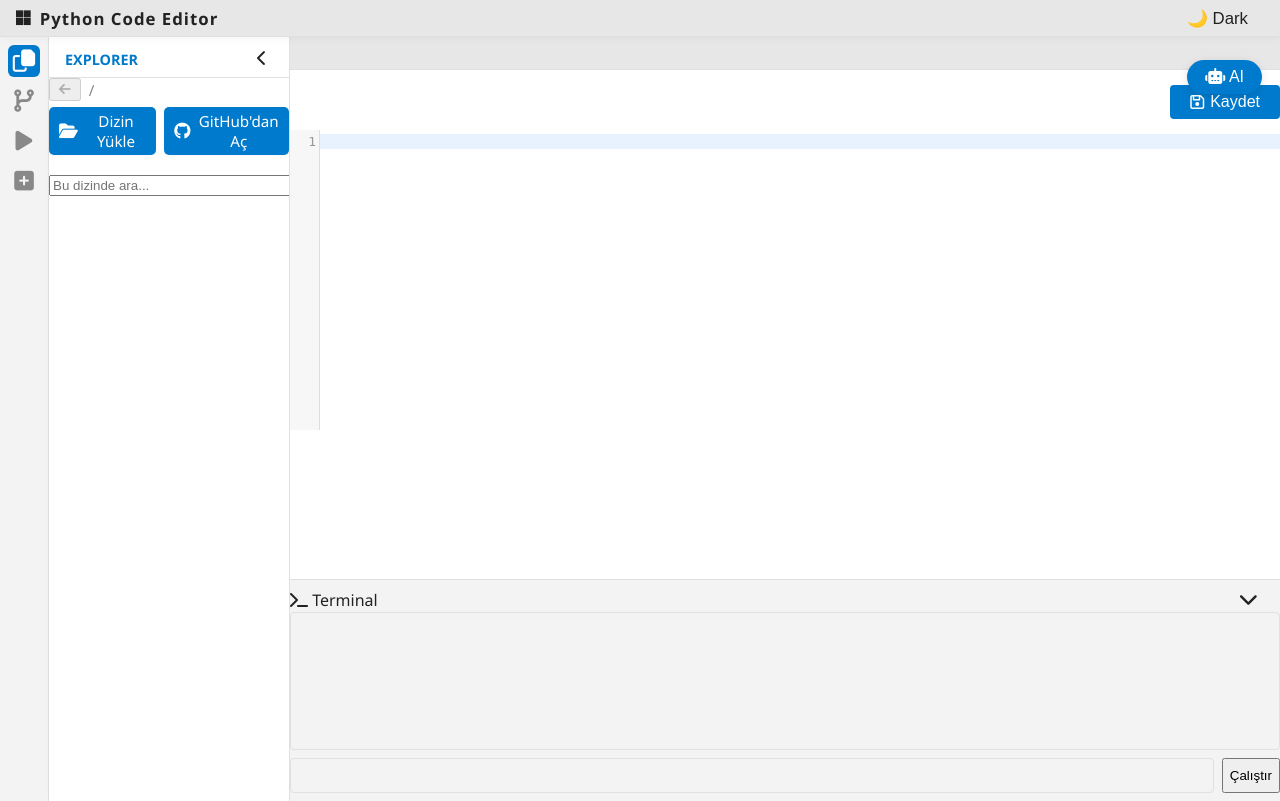
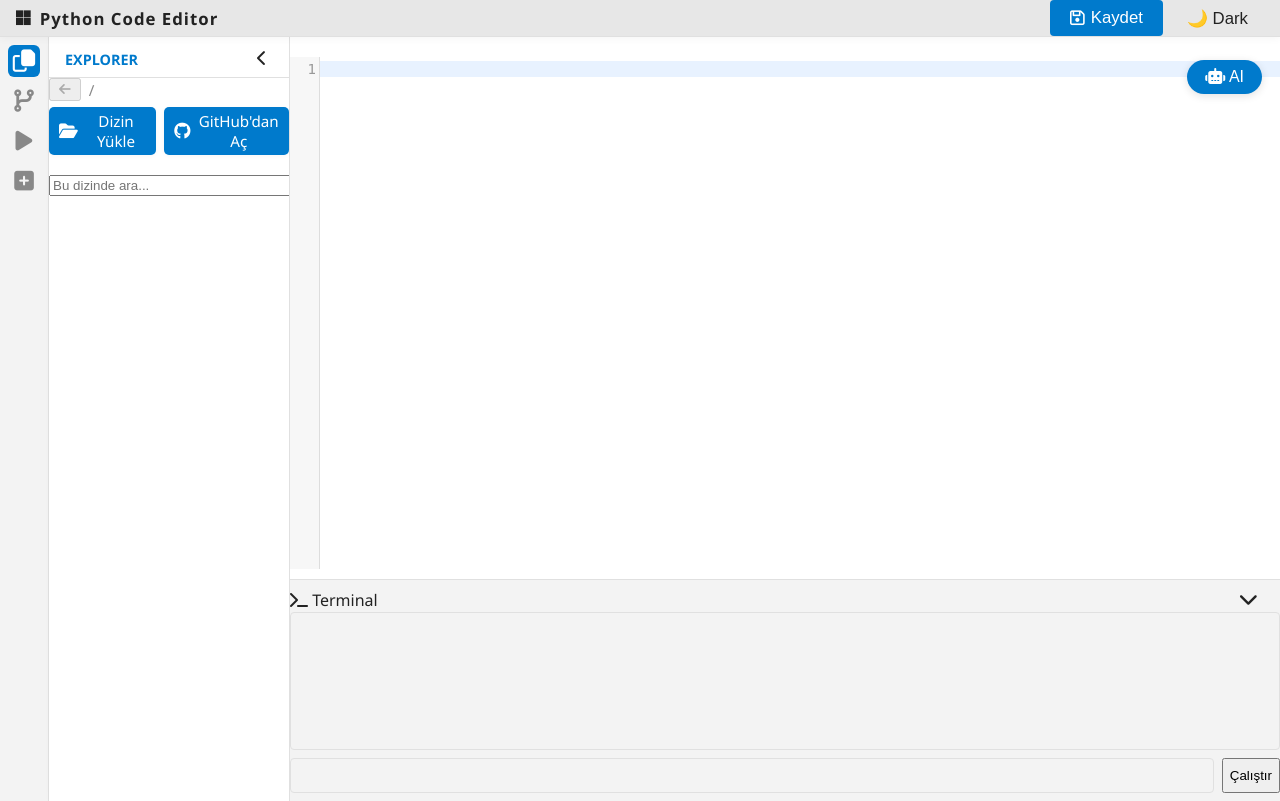
Before and after one commit to arenkos/Code_Editor, a Flask app: page / in a window 1280 px wide. Run offline with Flask 3, Linux system fonts and the light colour scheme; some web fonts are replaced.

Commit message:
Tasarımsal düzenleme

```diff
--- a/python_code_editor/static/style.css
+++ b/python_code_editor/static/style.css
@@ -71,8 +71,26 @@ body {
   align-items: center;
   gap: 8px;
 }
+#save-btn {
+  margin-left: auto;
+  margin-right: 8px;
+  padding: 8px 20px;
+  background: var(--vscode-accent);
+  color: #fff;
+  border: none;
+  border-radius: 4px;
+  cursor: pointer;
+  font-weight: 500;
+  font-size: 1em;
+  transition: background 0.2s;
+  display: flex;
+  align-items: center;
+  gap: 6px;
+}
+#save-btn:hover {
+  background: var(--vscode-accent-hover);
+}
 #theme-toggle {
-  margin-left: auto;
   background: none;
   color: var(--vscode-header-title);
   border: none;
@@ -182,68 +200,61 @@ body {
   flex-direction: column;
   background: var(--vscode-editor);
   overflow: hidden;
+  min-width: 0;
+  min-height: 0;
 }
-#tabs-bar {
+#editor-terminal-wrapper {
+  flex: 1 1 0;
   display: flex;
-  align-items: flex-end;
-  height: 32px;
-  background: var(--vscode-tab-bg);
-  border-bottom: 1px solid var(--vscode-tab-border);
-  padding-left: 8px;
-  gap: 2px;
-}
-.tab {
-  display: flex;
-  align-items: center;
-  background: var(--vscode-tab-inactive);
-  color: var(--vscode-header-title);
-  border: none;
-  border-radius: 6px 6px 0 0;
-  padding: 0 16px;
-  height: 32px;
-  font-size: 1em;
-  cursor: pointer;
-  margin-right: 2px;
-  transition: background 0.15s, color 0.15s;
-  position: relative;
-}
-.tab.active {
-  background: var(--vscode-tab-active);
-  color: var(--vscode-accent);
-  font-weight: 600;
-}
-.tab .tab-close {
-  margin-left: 8px;
-  color: #888;
-  font-size: 1em;
-  cursor: pointer;
-  background: none;
-  border: none;
-  padding: 0;
-}
-.tab .tab-close:hover {
-  color: #f33;
+  flex-direction: column;
+  min-height: 0;
 }
 #editor-area {
-  flex: 1;
+  flex: 1 1 0;
   display: flex;
   flex-direction: column;
-  height: 100%;
-  justify-content: flex-start;
+  min-height: 0;
+  min-width: 0;
   background: var(--vscode-editor);
+}
+/* CodeMirror tam sayfa ve esnek yükseklik */
+.CodeMirror {
+  flex: 1 1 0;
+  height: 100% !important;
+  min-height: 0;
+  width: 100%;
+  font-size: 1.08em;
+  background: var(--vscode-editor-background, #1e1e1e);
+  color: var(--vscode-editor-foreground, #fff);
+  border: none;
+  border-radius: 0;
+  box-sizing: border-box;
+}
+.CodeMirror-scroll {
+  min-height: 0;
+  height: 100% !important;
 }
 #editor-header {
   display: flex;
   align-items: center;
-  justify-content: space-between;
+  justify-content: flex-start;
   padding: 12px 0 8px 0;
+  gap: 12px;
+}
+#current-path {
+  flex: 1 1 auto;
+  overflow: hidden;
+  text-overflow: ellipsis;
+  white-space: nowrap;
+  font-size: 1.1em;
+  margin: 0;
 }
 #file-content {
   font-family: 'Fira Mono', 'Consolas', monospace;
   font-size: 15px;
   width: 100%;
   height: 100%;
-  min-height: 350px;
+  min-height: 120px;
   background: var(--vscode-editor);
   color: var(--vscode-header-title);
   border: 1px solid var(--vscode-editor-border);
@@ -251,25 +262,9 @@ body {
   padding: 10px;
   margin-bottom: 10px;
   resize: none;
-  flex: 1;
+  flex: 1 1 0;
   transition: background 0.2s, color 0.2s;
-}
-#save-btn {
-  padding: 8px 20px;
-  background: var(--vscode-accent);
-  color: #fff;
-  border: none;
-  border-radius: 4px;
-  cursor: pointer;
-  font-weight: 500;
-  font-size: 1em;
-  transition: background 0.2s;
-  display: flex;
-  align-items: center;
-  gap: 6px;
-}
-#save-btn:hover {
-  background: var(--vscode-accent-hover);
+  box-sizing: border-box;
 }
 #save-status {
   margin-top: 10px;
--- a/python_code_editor/templates/index.html
+++ b/python_code_editor/templates/index.html
@@ -13,7 +13,8 @@
     <div id="vs-header">
         <span id="menu-btn" style="display:none;"><i class="fa-solid fa-bars"></i></span>
         <span id="vs-title"><i class="fa-brands fa-microsoft"></i> Python Code Editor</span>
-        <button id="theme-toggle">🌙 Dark</button>
+        <button id="save-btn" style="margin-left:auto;"><i class="fa-regular fa-floppy-disk"></i> Kaydet</button>
+        <button id="theme-toggle"><span id="theme-toggle-icon">🌙</span> Dark</button>
     </div>
     <div id="container">
         <div id="activitybar">
@@ -54,10 +55,10 @@
         <div id="main">
             <button id="show-terminal-btn" title="Terminali Göster" style="position:absolute;right:24px;bottom:24px;z-index:10;display:none;background:var(--vscode-accent);color:#fff;border:none;border-radius:20px;padding:8px 18px;box-shadow:0 2px 8px rgba(0,0,0,0.12);font-size:1em;cursor:pointer;"><i class="fa-solid fa-terminal"></i> Terminal</button>
             <div id="tabs-bar"></div>
-            <div id="editor-area">
+            <div id="editor-terminal-wrapper" style="flex:1;display:flex;flex-direction:column;min-height:0;">
+                <div id="editor-area" style="flex:1 1 0;display:flex;flex-direction:column;min-height:0;">
                     <div id="editor-header">
                         <h2 id="current-path"></h2>
-                    <button id="save-btn"><i class="fa-regular fa-floppy-disk"></i> Kaydet</button>
                     </div>
                     <textarea id="file-content"></textarea>
                     <div id="save-status"></div>
@@ -72,6 +73,7 @@
                         <input type="text" id="terminal-input" autocomplete="off">
                         <button type="submit">Çalıştır</button>
                     </form>
+                </div>
             </div>
         </div>
     </div>
```
Lines whose indentation alone changed are shown as unchanged.
